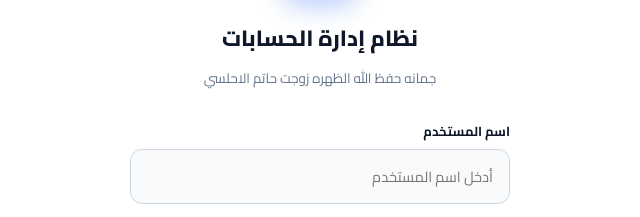
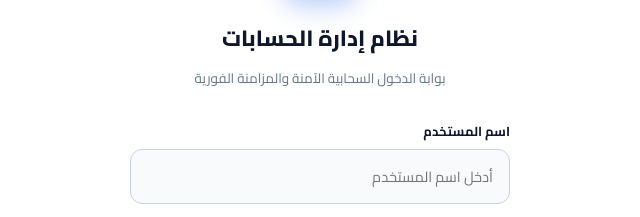
Before and after one commit to Hatemalahlasi/hatem-vault, a plain HTML site: page index.html in a window 1280 px wide. Shown: the part 248-465 px from the top of the page, 320-960 px from the left. Drawn offline with Linux system fonts and the light colour scheme.

Commit message:
Change title and subtitle in index.html
Updated the title and subtitle for the login section.

```diff
--- a/index.html
+++ b/index.html
@@ -3,7 +3,7 @@
 <head>
     <meta charset="UTF-8">
     <meta name="viewport" content="width=device-width, initial-scale=1.0, maximum-scale=1.0, user-scalable=no">
-    <title>نظام جمانه جمانه السحابي | Cloud Vault</title>
+    <title>نظام السحابي | Cloud Vault</title>
     <link rel="preconnect" href="https://fonts.googleapis.com">
     <link rel="preconnect" href="https://fonts.gstatic.com" crossorigin>
     <link href="https://fonts.googleapis.com/css2?family=Cairo:wght@400;600;700;800&family=JetBrains+Mono:wght@500;700&display=swap" rel="stylesheet">
@@ -391,7 +391,7 @@
         <div id="loginSection" class="login-box">
             <div class="system-icon"><i class="fa-solid fa-vault"></i></div>
             <h2>نظام إدارة الحسابات</h2>
-            <p class="subtitle">جمانه حفظ الله الظهره زوجت حاتم الاحلسي</p>
+            <p class="subtitle">بوابة الدخول السحابية الآمنة والمزامنة الفورية</p>
 
             <div class="form-group">
                 <label>اسم المستخدم</label>
```
